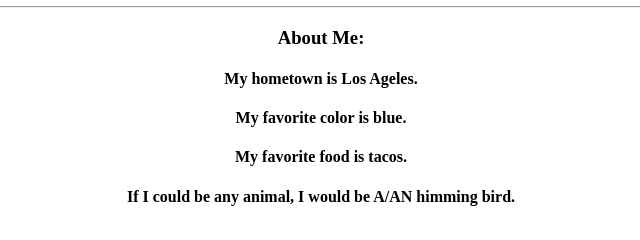
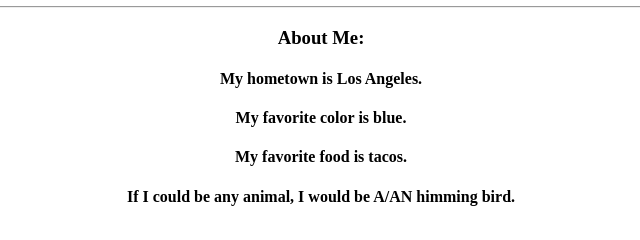
Before and after one commit to omarguijarro/My-profile, a plain HTML site: page index.html in a window 1280 px wide. Shown: the part 121-361 px from the top of the page, 319-959 px from the left. Drawn offline with Linux system fonts and the light colour scheme.

Commit message:
Adding my profile so it can be published

```diff
--- a/index.html
+++ b/index.html
@@ -11,7 +11,7 @@
 				<h2>Software Developer</h2>
 				<hr>
 				<h3>About Me:</h3>
-					<h4>My hometown is Los Ageles.</h4>
+					<h4>My hometown is Los Angeles.</h4>
 					<h4>My favorite color is blue.</h4>
 					<h4>My favorite food is tacos.</h4>
 					<h4>If I could be any animal, I would be A/AN himming bird.</h4>
```
